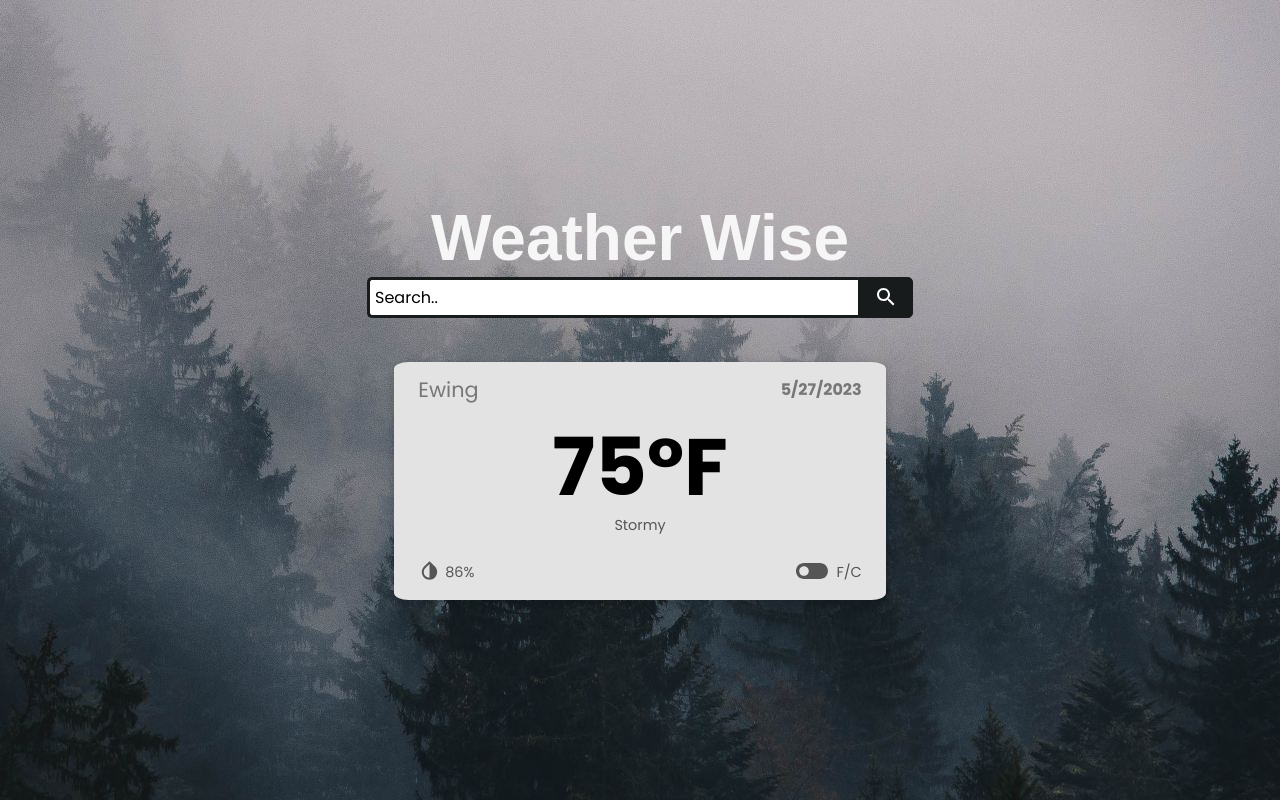
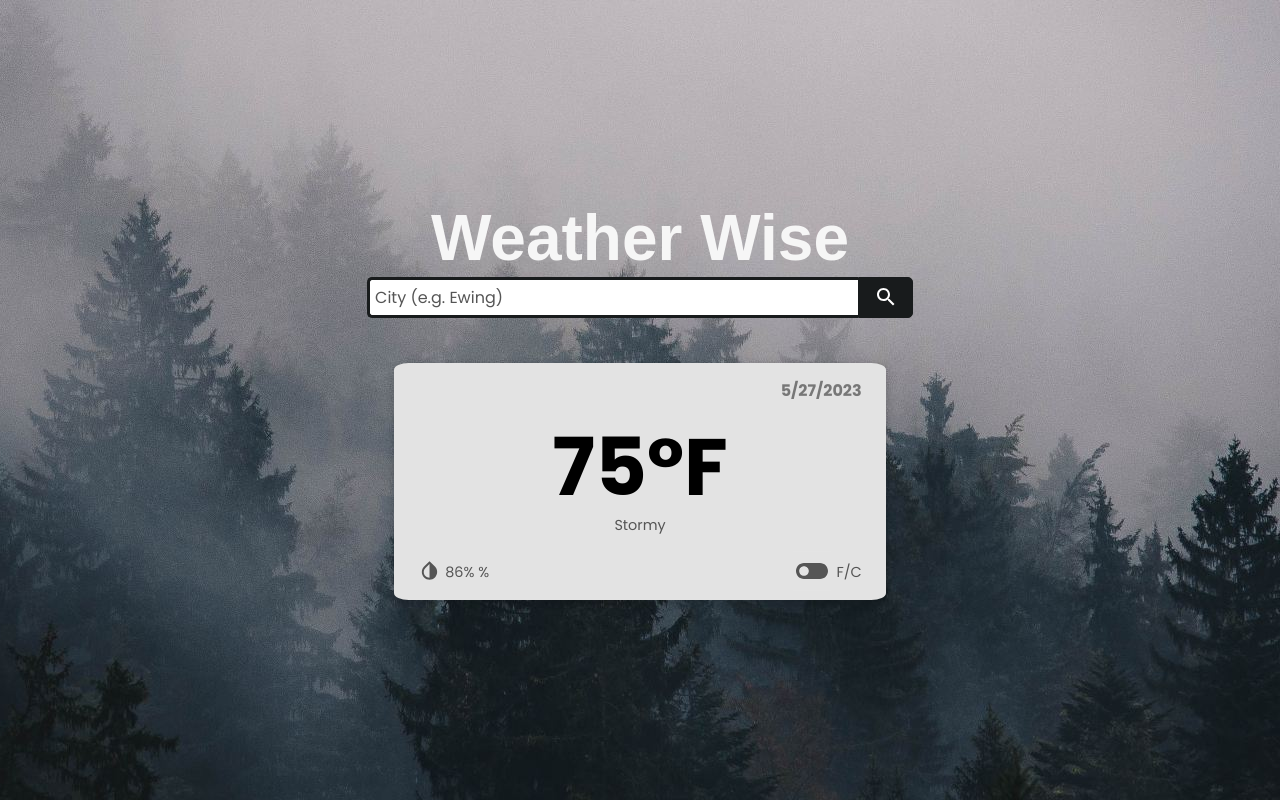
Before and after one commit to sderacy/weatherwise, a React (Create React App) app: page / in a window 1280 px wide. Built offline with nearby package versions, Linux system fonts and the light colour scheme; no server answers.

Commit message:
Implement working states for input fields that pass to WeatherCard

```diff
--- a/src/App.js
+++ b/src/App.js
@@ -1,18 +1,26 @@
+import React, { useState } from 'react'
+import Header from './Components/Header/Header';
 import WeatherResults from './Components/WeatherResults/WeatherResults';
 import './App.css';
-import Header from './Components/Header/Header';
 
-const App = () =>
-(
+const App = () => {
+  const [searchBarInput, setSearchBarInput] = useState(null);
+
+  const handleSearchInput = (input) => {
+    setSearchBarInput(input);
+  };
+
+  return (
     <div id='top' className='dark background' style={{
       background: `url('${process.env.PUBLIC_URL}/background.jpg') center center repeat-y fixed`
     }}>
       <main>
-      <Header />
-      <WeatherResults />
+        <Header onSearchInput={handleSearchInput} />
+        <WeatherResults searchData={searchBarInput} />
       </main>
     </div>
-);
+  )
+};
 
 
 export default App
--- a/src/Components/Header/Header.js
+++ b/src/Components/Header/Header.js
@@ -1,13 +1,22 @@
+import React, { useState } from 'react'
 import SearchBar from "../SearchBar/SearchBar";
 import Title from "../Title/Title";
 
-const Header = () =>
-(
-  <header>
-    <Title />
-    <SearchBar />
-  </header>
-);
+const Header = ({ onSearchInput }) => {
+  const [searchInput, setSearchInput] = useState(null);
+
+  const handleSearchInput = (input) => {
+    setSearchInput(input);
+    onSearchInput(searchInput)
+  };
+
+  return (
+    <header>
+      <Title />
+      <SearchBar onInput={handleSearchInput} />
+    </header>
+  )
+};
 
 
 export default Header;
--- a/src/Components/SearchBar/SearchBar.css
+++ b/src/Components/SearchBar/SearchBar.css
@@ -13,14 +13,15 @@ input[type=text] {
   padding: 5px;
   border-radius: 5px 0 0 5px;
   outline: none;
+  color: var(--searchbar-color)
 }
 
 input[type=text]::placeholder {
-  color: #000;
+  color: #555;
 }
 
 input[type=text]:focus {
-  color: #000;
+  color: var(--searchbar-color)
 }
 
 .btn-search {
--- a/src/Components/SearchBar/SearchBar.js
+++ b/src/Components/SearchBar/SearchBar.js
@@ -1,14 +1,33 @@
+import React, { useState } from 'react'
 import SearchIcon from '@material-ui/icons/Search'
 import './SearchBar.css'
 
-const SearchBar = () =>
+const SearchBar = ({ onInput }) => {
+  const [input, setInput] = useState('');
 
-(
-  <div className="search">
-    <input type="text" placeholder="Search.." className='field-search' />
-    <button type="submit" aria-label="Search for City Button" className='btn-search'><SearchIcon /></button>
-  </div>
-)
+  const handleChange = (event) => {
+    setInput(event.target.value);
+  }
 
+  const handleSearch = () => {
+    onInput(input);
+  }
 
-export default SearchBar;
+  const detectEnter = (event) => {
+    if (event.key === "Enter") {
+      // Cancel the default action, if needed
+      event.preventDefault();
+      // Trigger the button element with a click
+      document.getElementById("searchBtn").click();
+    }
+  }
+
+  return (
+    <div className="search">
+      <input id='searchField' type="text" placeholder="City (e.g. Ewing)" className='field-search' value={input} onChange={handleChange} onKeyUp={detectEnter} />
+      <button id='searchBtn' type="submit" aria-label="Search for City Button" className='btn-search' onClick={handleSearch}><SearchIcon /></button>
+    </div>
+  )
+}
+
+export default SearchBar
--- a/src/Components/WeatherCard/WeatherCard.js
+++ b/src/Components/WeatherCard/WeatherCard.js
@@ -1,18 +1,18 @@
 import { InvertColors as WaterDropIcon, ToggleOff, ToggleOn } from '@material-ui/icons'
 import './WeatherCard.css'
 
-const WeatherCard = ({ temp, unit, toggle, convert, today }) => (
+const WeatherCard = ({ temp, skyText, humidity, unit, toggle, convert, searchData, today }) => (
   <div className='results-card'>
     <div id='location' className='row'>
-      <h4>Ewing</h4>
+      <h4>{searchData}</h4>
       <h6>{today}</h6>
     </div>
     <div id='temp' className='row'>
       <h3>{temp}&deg;{unit}</h3>
-      <span> Stormy </span>
+      <span> Stormy {skyText}</span>
     </div>
     <div id='humidity' className='row'>
-      <span><WaterDropIcon /> 86%</span>
+      <span><WaterDropIcon /> 86% {humidity}%</span>
       <button
         type='button'
         onClick={convert}
--- a/src/Components/WeatherResults/WeatherResults.js
+++ b/src/Components/WeatherResults/WeatherResults.js
@@ -1,9 +1,9 @@
-import React, { useState } from 'react'
+import React, { useState, useEffect } from 'react'
 import WeatherCard from '../WeatherCard/WeatherCard';
 
 const today = new Date().toLocaleDateString()
 
-const WeatherResults = () => {
+const WeatherResults = ({ searchData }) => {
   const [temp, setTemp] = useState(75);
   const [unit, setUnit] = useState("F");
   const [toggle, setToggle] = useState(false)
@@ -26,12 +26,41 @@ const WeatherResults = () => {
     }
   };
 
+  console.log(searchData)
+
+  let skyText = ''
+  let humidity = ''
+
+  const fetchWeatherData = async () => {
+    try {
+      const response = await fetch('your-api-url');
+      if (!response.ok) {
+        throw new Error('Failed to fetch weather data');
+      }
+      const data = await response.json();
+      // Extract temperature data from the API response and set it in the state
+      setTemp(data.temp_f);
+      skyText = data.condition.text
+      humidity = data.humidity
+    } catch (error) {
+      console.error(error);
+    }
+  };
+
+  useEffect(() => {
+    // Fetch weather data from API
+    fetchWeatherData();
+  }, []);
+
   return (
     <WeatherCard
       temp={temp}
+      skyText={skyText}
+      humidity={humidity}
       unit={unit}
       toggle={toggle}
       convert={convert}
+      searchData={searchData}
       today={today}
     />
   )
```
Lines whose indentation alone changed are shown as unchanged.
